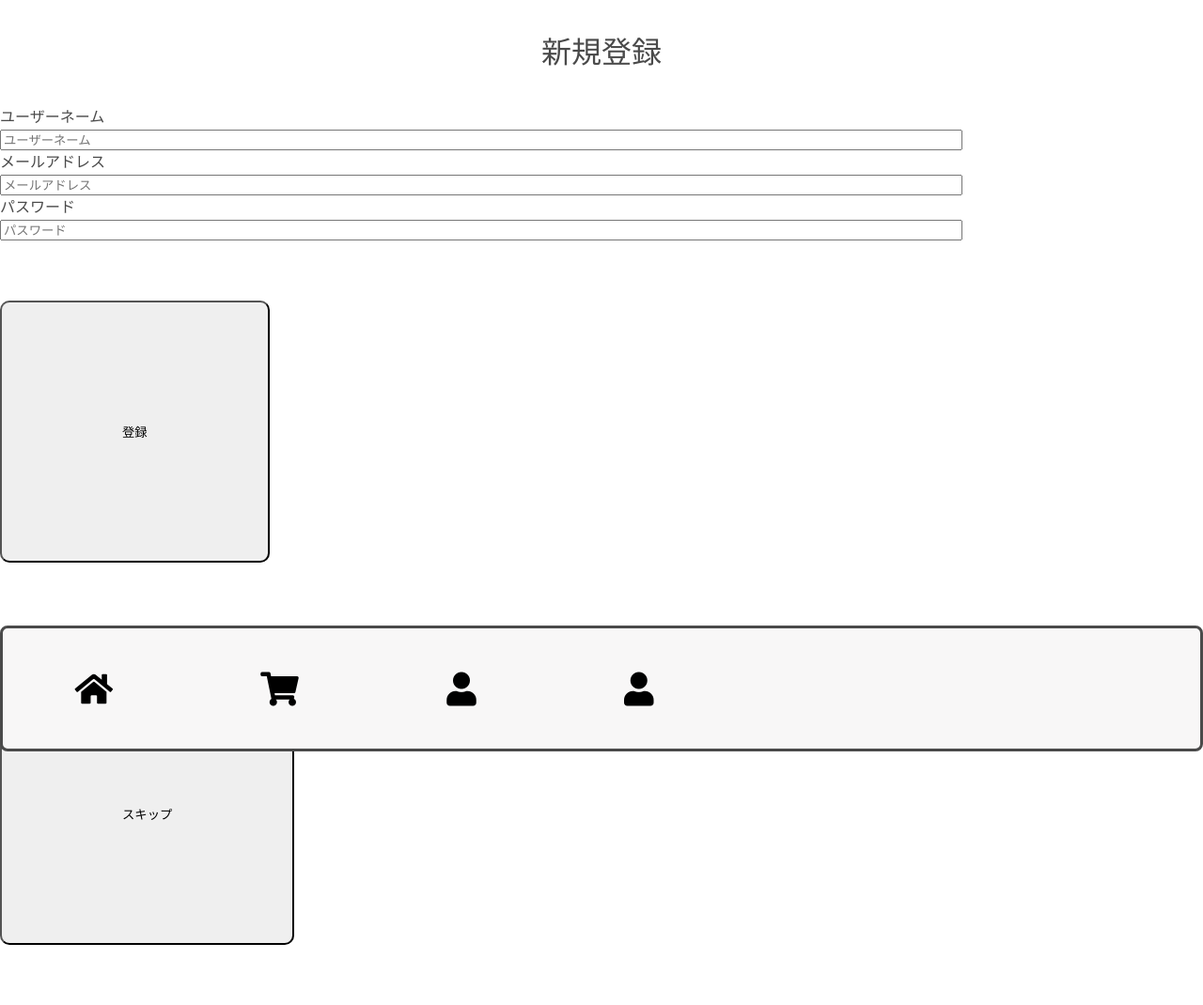
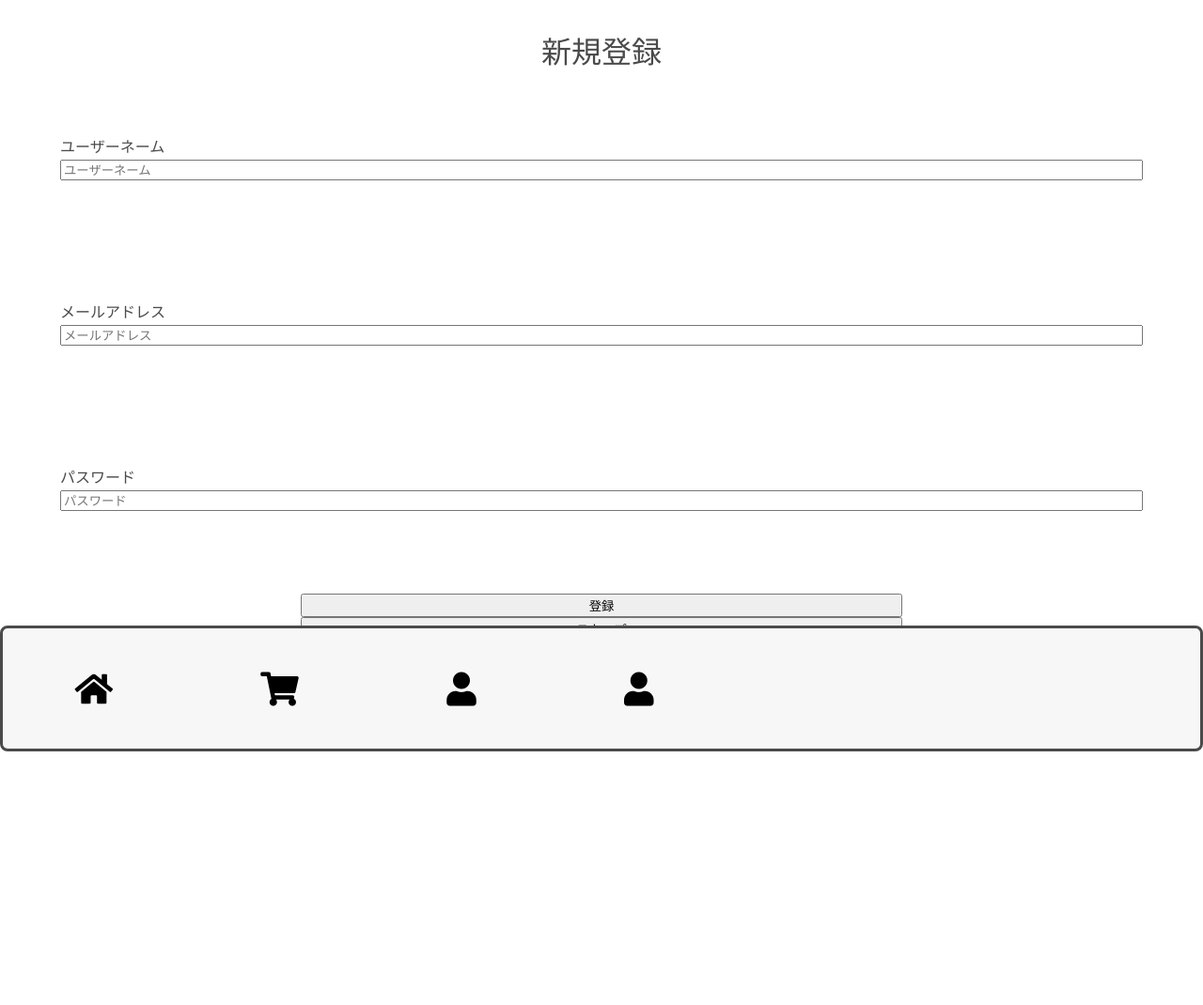
Before and after one commit to HidetoOzeki/GamingDeviceEC, a PHP site: page /signup.php in a window 1280 px wide. Shown: the whole page at 94% size. After the commit the page ends 800 px from the top, so only its background shows below. Run offline with PHP 8.4, Linux system fonts and the light colour scheme.

Commit message:
スタイルCSS編集

```diff
--- a/source/signup.php
+++ b/source/signup.php
@@ -2,14 +2,17 @@
 
     <h1 class="page_title">新規登録</h1>
 
+
+    <div class="centered_input_wide">
     <p>ユーザーネーム</p>
-    <input class="centered_input_wide" placeholder="ユーザーネーム" type="text">
+    <input placeholder="ユーザーネーム" type="text">
 
     <p>メールアドレス</p>
-    <input class="centered_input_wide" placeholder="メールアドレス" type="text">
+    <input placeholder="メールアドレス" type="text">
 
     <p>パスワード</p>
-    <input class="centered_input_wide" placeholder="パスワード" type="password">
+    <input placeholder="パスワード" type="password">
+    </div>
 
     <br>
     <button class="centered_button">登録</button>
--- a/source/style/style.css
+++ b/source/style/style.css
@@ -11,16 +11,20 @@
     margin: 32px;
 }
 
-.centered_input_wide { /*中心テキストインプット*/
-    margin: auto;
-    width: 80%;
+.centered_input_wide input{ /*中心テキストインプット*/
+    margin-left: 5%;
+    width: 90%;
+    margin-bottom: 5%;
+}
+.centered_input_wide p{
+    margin-left: 5%;
+    margin-top: 5%;
 }
 
-.centered_button{ /*中心ボタン*/
-    border-radius: 10px;
-    padding: 10%;
-    margin-top: 5%;
-    margin-bottom: 5%;
+.centered_button{
+    margin-left: 25%;
+    width: 50%;
+
 }
 
 body {
```
